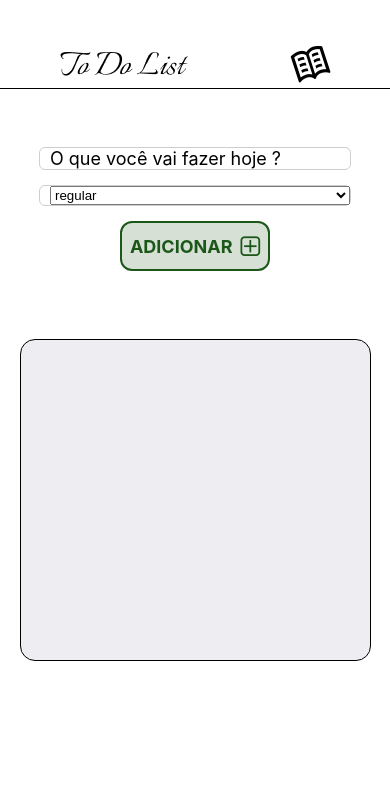
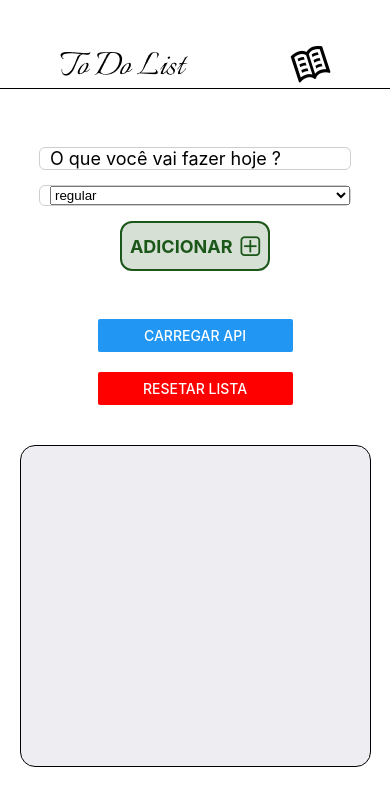
Before and after one commit to r1cardo360/To-Do-List_React-Native, a React Native app: screen / in a window 390 px wide. Shown: the top 806 px of the page. Built offline with nearby package versions, Linux system fonts and the light colour scheme.

Commit message:
Finalizando a Código

```diff
--- a/App.tsx
+++ b/App.tsx
@@ -1,23 +1,29 @@
+/*-- IMPORTS PADRAO --*/
 import React, { useEffect, useState } from 'react';
 import { StatusBar } from 'expo-status-bar';
-import {
-  StyleSheet,
-  Text,
-  View,
-  ImageBackground,
-  FlatList,
-} from 'react-native';
+import { StyleSheet, Text, View, Button, FlatList } from 'react-native';
 
 /*-- COMPONENTES --*/
 import Header from './src/components/Header';
 import Content from './src/components/List';
 import Input from './src/components/Input';
 
+/*-- IMPORT ASYNCSTORAGE --*/
 import AsyncStorage from '@react-native-async-storage/async-storage';
+
+/*-- IMPORT ROTA DA API --*/
+import api from './src/Services/api';
+
+/*INTERFACE PARA OS DADOS DA API*/
+interface ApiTask {
+  id: number;
+  title: string;
+  completed: boolean;
+}
 
 export default function App() {
 
-  // Estates
+  /*-- ESTADOS --*/
   const [listTask, setListTask] = useState<{id: number; task: string; color: string; isCompleted: boolean}[]>([]);
 
   /*-- SALVAR AS TAREFAS NO ASYNCSTORAGE --*/
@@ -30,7 +36,7 @@ export default function App() {
     }
   }
 
-  /*-- FUNÇÃO PARA CARREGAR AS TAREFAS --*/
+  /*-- FUNÇÃO PARA CARREGAR AS TAREFAS DO ASYNCSTORAGE --*/
   async function loadFromStorage() {
     try {
       const tasksString = await AsyncStorage.getItem('tasks');
@@ -55,7 +61,7 @@ export default function App() {
     }
   }, [listTask]);
 
-  /*FUNÇÃO PARA ADICIONAR UMA TAREFA*/
+  /*-- FUNÇÃO PARA ADICIONAR UMA TAREFA --*/
   function handleAddTask(newTask: { id: number; task: string; color: string }) {
     setListTask((prevList) => {
       const updatedList = [{ ...newTask, isCompleted: false }, ...prevList];
@@ -69,7 +75,7 @@ export default function App() {
     setListTask((prevList) => prevList.filter(task => task.id !== id));
   }
 
-  /*-- FUNÇÃO PARA MARCAR AS TAREFAS COMO CONCLUIDAS*/
+  /*-- FUNÇÃO PARA MARCAR AS TAREFAS COMO CONCLUIDAS --*/
   function handleCheckTask(id: number) {
     setListTask((prevList) => {
       const updatedList = prevList.map((task) =>
@@ -80,7 +86,46 @@ export default function App() {
     });
   }
 
-  /*-- CODIGO  TSX --*/
+  /*-- FUNÇÃO PARA CARREGAR AS TAREFAS DA API --*/
+  async function loadTasksFromApi() {
+    try {
+      const response = await api.get('/todos');
+      const data: ApiTask[] = response.data;
+
+      const mappedTasks = data.map((apiTask: ApiTask) => ({
+        id: apiTask.id,
+        task: apiTask.title,
+        color: 'gray',
+        isCompleted: apiTask.completed,
+      }));
+
+      setListTask((prevList) => {
+        const uniqueTasks = mappedTasks.filter((apiTask) =>
+          !prevList.some((task) => task.id === apiTask.id)
+        );
+
+        const updatedList = [...prevList, ...uniqueTasks];
+
+        updatedList.sort((a, b) => (a.isCompleted === b.isCompleted ? 0 : a.isCompleted ? 1 : -1));
+        return updatedList;
+      });
+    } catch (error) {
+      console.error('Erro ao carregar tarefas da API:', error);
+    }
+  }
+
+  /*-- FUNÇÃO PARA ZERAR O APP --*/
+  async function resetApp() {
+    try {
+      setListTask([]);
+
+      await AsyncStorage.removeItem('tasks');
+    } catch (error) {
+      console.error('Erro ao resetar o app:', error);
+    }
+  }
+
+  /*-- CODIGO TSX --*/
   return (
     <View style={styles.container}>
       <View style={styles.header}>
@@ -89,6 +134,14 @@ export default function App() {
 
       <View style={styles.boxInput}>
         <Input addTask={handleAddTask} />
+      </View>
+
+      <View style={styles.boxButton}>
+        <Button title="Carregar API" onPress={loadTasksFromApi} />
+      </View>
+
+      <View style={styles.boxButton}>
+        <Button title="Resetar Lista" onPress={resetApp} color="red" />
       </View>
 
       <View style={styles.boxList}>
@@ -125,6 +178,10 @@ const styles = StyleSheet.create({
   boxInput: {
     width: '100%',
   },
+  boxButton: {
+    margin: 10,
+    width: '50%',
+  },
   boxList: {
     marginTop: 30,
     width: '90%',
--- a/src/Services/api.ts
+++ b/src/Services/api.ts
@@ -0,0 +1,9 @@
+import axios from 'axios';
+
+//https://jsonplaceholder.typicode.com/todos
+
+const api = axios.create({
+    baseURL: 'https://jsonplaceholder.typicode.com/'
+});
+
+export default api;
```
